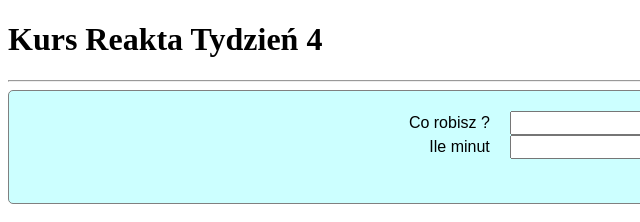
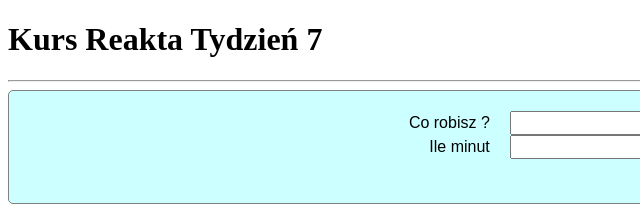
Before and after one commit to chromikmaciej/timeboxing, a React app: page public/index.html in a window 1280 px wide. Shown: the top 222 px of the page, 0-640 px from the left. Built offline with nearby package versions, Linux system fonts and the light colour scheme.

Commit message:
Start week 7 _02

```diff
--- a/public/index.html
+++ b/public/index.html
@@ -7,7 +7,7 @@
     <title>Kurs Reakta - Tydzień 7</title>
 </head>
 <body>
-    <h1>Kurs Reakta Tydzień 4</h1>
+    <h1>Kurs Reakta Tydzień 7</h1>
     <hr>
     <div class="App">
     </div>
```
